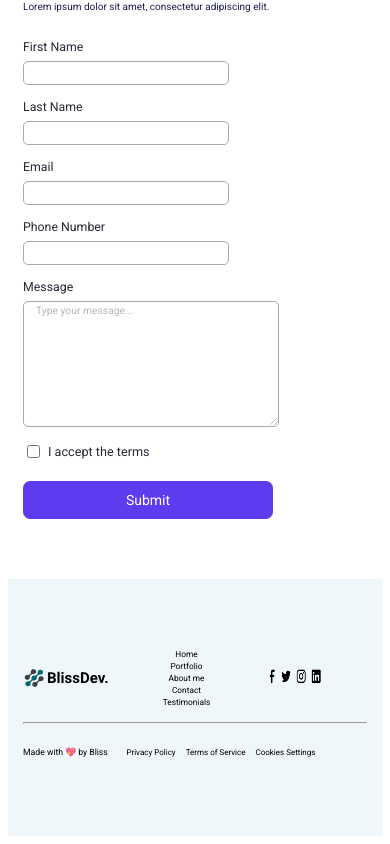
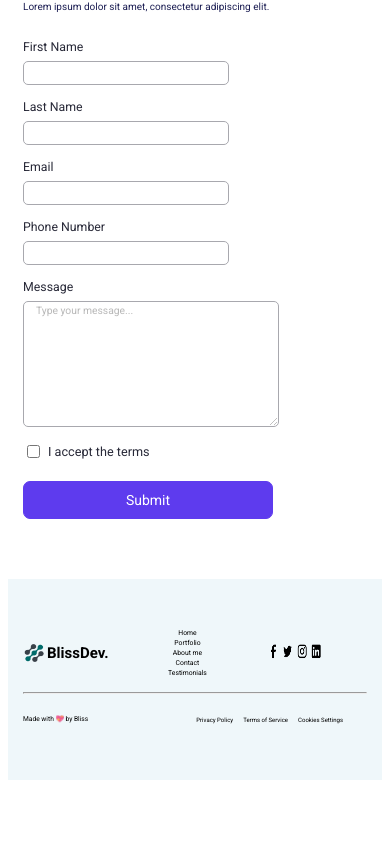
Before and after one commit to zidinebo/PORTFOLIO-TEMPLATE-TASK, a React (Vite) app: page / in a window 390 px wide. Shown: the part 3279-4123 px from the top of the page. After the commit the page ends 4067 px from the top, so only its background shows below. Built offline with nearby package versions, Linux system fonts and the light colour scheme.

Commit message:
tenth commit

```diff
--- a/src/App.css
+++ b/src/App.css
@@ -2952,7 +2952,7 @@ header {
 @media (max-width: 600px) {
   .footerking {
     margin: 0;
-    padding: 70px 15px;
+    padding: 50px 15px;
   }
 
   .footerup {
@@ -2969,14 +2969,14 @@ header {
     flex-direction: column;
     gap: 2px;
     font-family: "Roboto", sans-serif;
-    font-size: 10.33px;
+    font-size: 9.53px;
     font-weight: 400;
     color: #000000;
     cursor: pointer;
   }
 
   .footlast img {
-    width: 14px;
+    width: 13px;
     height: 18px;
     padding: 4px 1.33px;
     border-radius: 5.33px 0px 0px 0px;
@@ -2984,12 +2984,14 @@ header {
   }
 
   .footerdown {
+    max-width: 500px;
+    width: 100%;
     /* border: 1px solid red; */
     align-items: center;
     display: flex;
     justify-content: space-between;
     font-family: "Roboto", sans-serif;
-    font-size: 10.67px;
+    font-size: 9.67px;
     font-weight: 400;
   }
 
@@ -2997,7 +2999,7 @@ header {
     font-family: "Roboto", sans-serif;
     display: flex;
     gap: 10px;
-    font-size: 10px;
+    font-size: 9px;
   }
 }
 
@@ -3005,7 +3007,7 @@ header {
 @media (max-width: 399px) {
   .footerking {
     margin: 0;
-    padding: 70px 15px;
+    padding: 50px 15px;
   }
 
   .footerup {
@@ -3022,14 +3024,14 @@ header {
     flex-direction: column;
     gap: 2px;
     font-family: "Roboto", sans-serif;
-    font-size: 8.33px;
+    font-size: 6.8px;
     font-weight: 400;
     color: #000000;
     cursor: pointer;
   }
 
   .footlast img {
-    width: 12px;
+    width: 11.5px;
     height: 18px;
     padding: 4px 1.33px;
     border-radius: 5.33px 0px 0px 0px;
@@ -3037,12 +3039,14 @@ header {
   }
 
   .footerdown {
+    max-width: 320px;
+    width: 100%;
     /* border: 1px solid red; */
     align-items: center;
     display: flex;
     justify-content: space-between;
     font-family: "Roboto", sans-serif;
-    font-size: 8.67px;
+    font-size: 6.67px;
     font-weight: 400;
   }
 
@@ -3050,6 +3054,6 @@ header {
     font-family: "Roboto", sans-serif;
     display: flex;
     gap: 10px;
-    font-size: 8px;
-  }
-}
+    font-size: 6px;
+  }
+}
```
